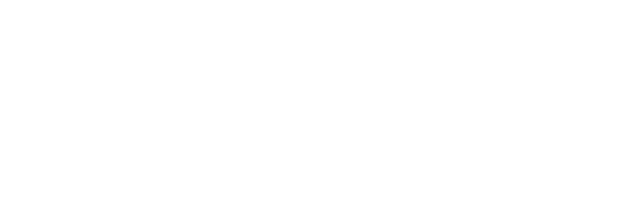
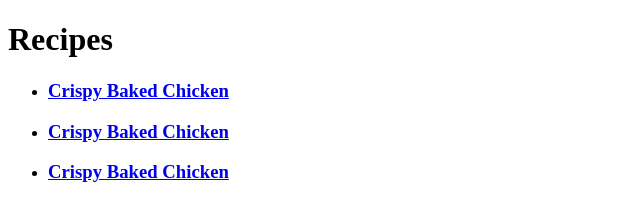
Before and after one commit to JayNaii/odin-recipes, a plain HTML site: page index.html in a window 1280 px wide. Shown: the whole page, without its empty margins (0-640 px from the left). Drawn offline with Linux system fonts and the light colour scheme.

Commit message:
Added the links to the recipes to the index.html file

```diff
--- a/index.html
+++ b/index.html
@@ -5,6 +5,24 @@
     <title>Odin Recipes</title>
 </head>
 <body>
+    <h1>Recipes</h1>
+    <ul>
+        <li>
+            <h3>
+                <a href="recipes/baked-chicken-legs.html">Crispy Baked Chicken</a>
+            </h3>
+        </li>
+        <li>
+            <h3>
+                <a href="recipes/strawberry-pie.html">Crispy Baked Chicken</a>
+            </h3>
+        </li>
+        <li>
+            <h3>
+                <a href="recipes/red-coconut-curry-with-shrimp.html">Crispy Baked Chicken</a>
+            </h3>
+        </li>
 
+    </ul>
 </body>
 </html>
```
